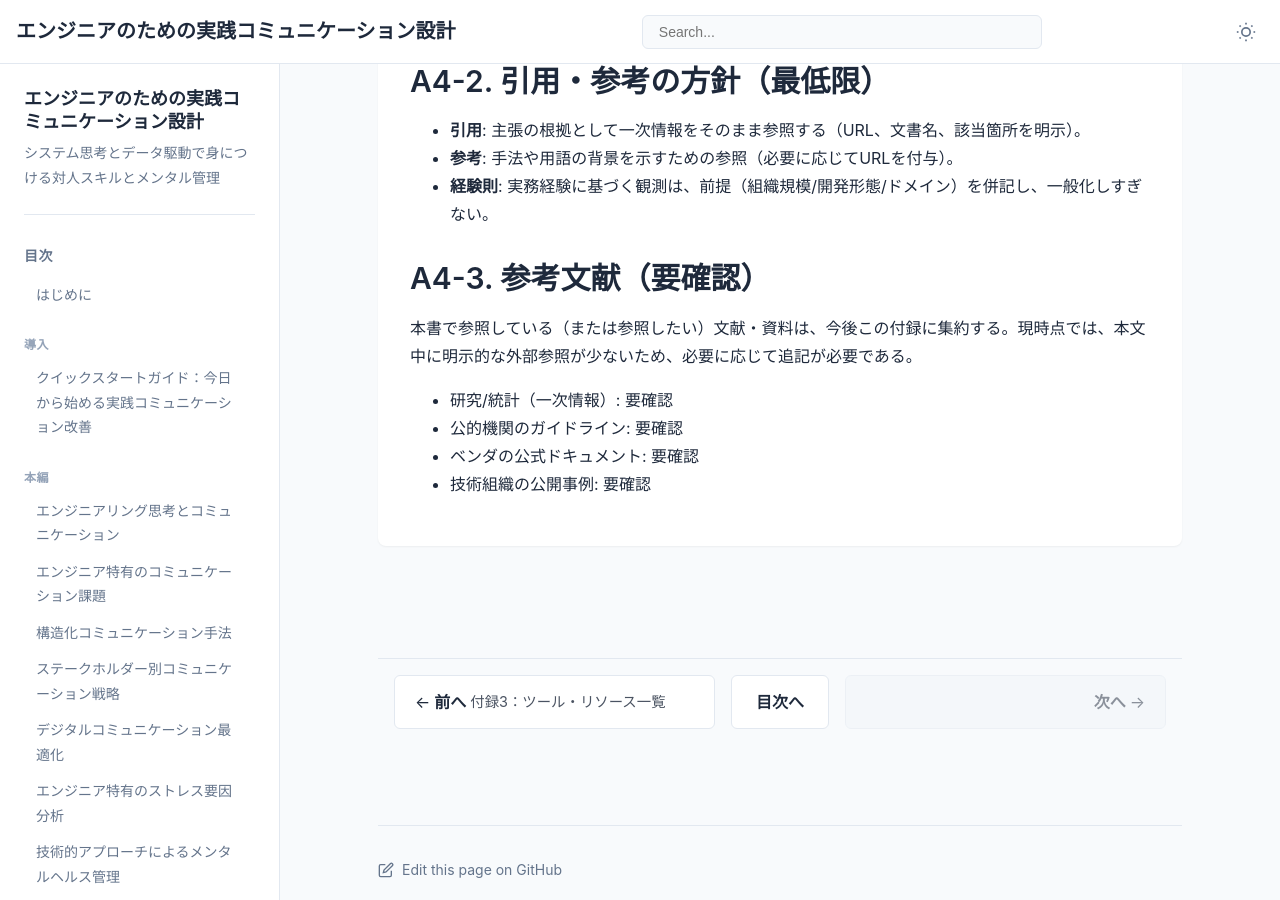
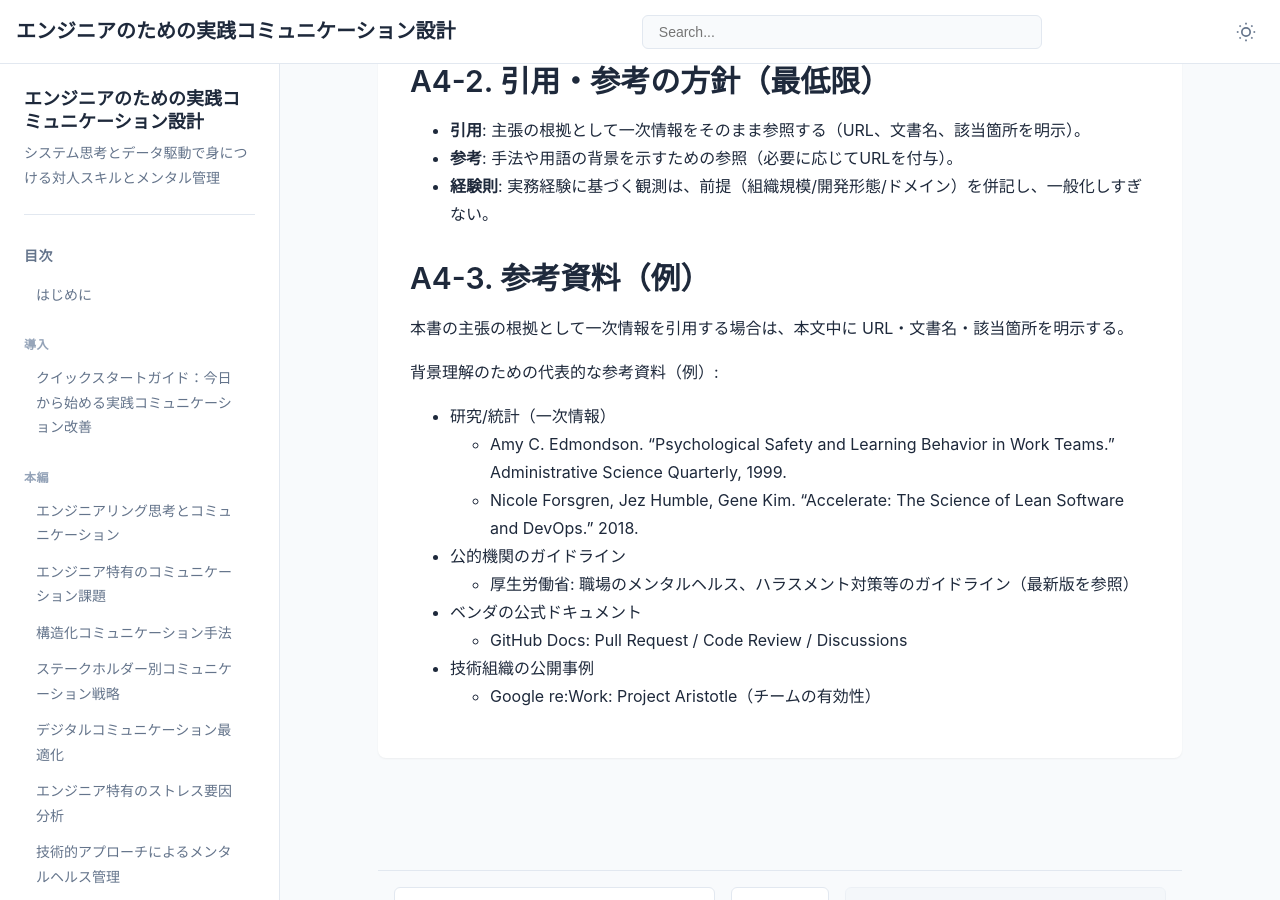
Before and after one commit to itdojp/IT-engineer-communication-book, a Jekyll site: the page built from docs/appendix-04-references/index.md, in a window 1280 px wide and 900 px high, scrolled down 472 px. Built offline with Jekyll 4.4.1, drawn with Linux system fonts in a browser that asks for light colours.

Commit message:
Fix placeholders in references appendix

```diff
--- a/docs/appendix-04-references/index.md
+++ b/docs/appendix-04-references/index.md
@@ -23,11 +23,18 @@ order: 16
 - **参考**: 手法や用語の背景を示すための参照（必要に応じてURLを付与）。
 - **経験則**: 実務経験に基づく観測は、前提（組織規模/開発形態/ドメイン）を併記し、一般化しすぎない。
 
-## A4-3. 参考文献（要確認）
+## A4-3. 参考資料（例）
 
-本書で参照している（または参照したい）文献・資料は、今後この付録に集約する。現時点では、本文中に明示的な外部参照が少ないため、必要に応じて追記が必要である。
+本書の主張の根拠として一次情報を引用する場合は、本文中に URL・文書名・該当箇所を明示する。
 
-- 研究/統計（一次情報）: 要確認
-- 公的機関のガイドライン: 要確認
-- ベンダの公式ドキュメント: 要確認
-- 技術組織の公開事例: 要確認
+背景理解のための代表的な参考資料（例）:
+
+- 研究/統計（一次情報）
+  - Amy C. Edmondson. "Psychological Safety and Learning Behavior in Work Teams." Administrative Science Quarterly, 1999.
+  - Nicole Forsgren, Jez Humble, Gene Kim. "Accelerate: The Science of Lean Software and DevOps." 2018.
+- 公的機関のガイドライン
+  - 厚生労働省: 職場のメンタルヘルス、ハラスメント対策等のガイドライン（最新版を参照）
+- ベンダの公式ドキュメント
+  - GitHub Docs: Pull Request / Code Review / Discussions
+- 技術組織の公開事例
+  - Google re:Work: Project Aristotle（チームの有効性）
```
Also changed, not shown: docs/appendix-03-tools-resources/index.md (+1 -1 lines), src/appendix-03-tools-resources/index.md (+1 -1 lines), src/appendix-04-references/index.md (+13 -6 lines).
